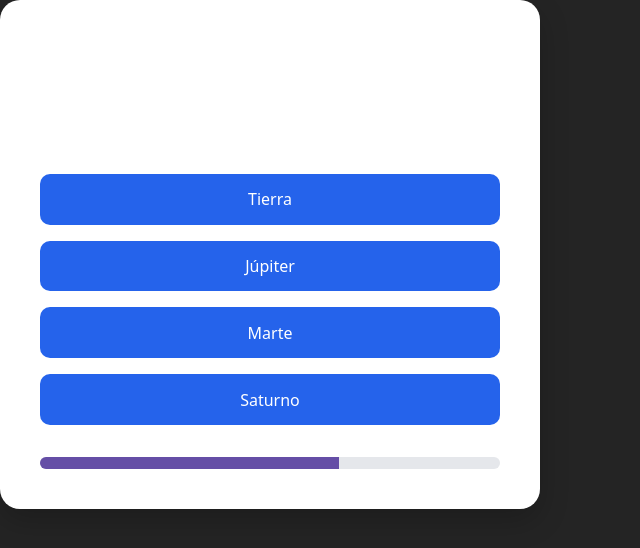
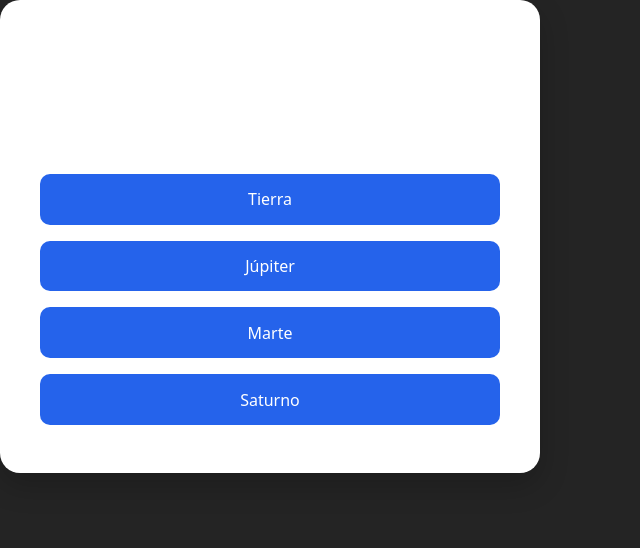
Before and after one commit to Patogol35/QuizEducativo, a React (Vite) app: page / in a window 1280 px wide. Both pictures are taken after a click on the button "🚀 Comenzar". Shown: the top 548 px of the page, without its empty margins (0-640 px from the left). Built offline with nearby package versions, Linux system fonts and the light colour scheme.

Commit message:
Update QuestionCard.jsx

```diff
--- a/src/components/QuestionCard.jsx
+++ b/src/components/QuestionCard.jsx
@@ -1,4 +1,4 @@
-import styled, { keyframes } from "styled-components";
+import styled from "styled-components";
 
 const Card = styled.div`
   background: #fff;
@@ -34,31 +34,12 @@ const Info = styled.div`
   margin-bottom: 1rem;
 `;
 
-const ProgressBarWrapper = styled.div`
-  margin-top: 1.5rem;
-  height: 12px;
-  background: #e5e7eb;
-  border-radius: 6px;
-  overflow: hidden;
-`;
-
-const fillAnimation = (duration) => keyframes`
-  from { width: 100%; background: #2563eb; }
-  to { width: 0%; background: #dc2626; }
-`;
-
-const ProgressBar = styled.div`
-  height: 100%;
-  animation: ${(props) => fillAnimation(props.duration)} linear forwards;
-  animation-duration: ${(props) => props.duration}s;
-`;
-
-export default function QuestionCard({ question, current, total, score, time, onAnswer }) {
+export default function QuestionCard({ question, current, total, score, onAnswer }) {
   return (
     <Card>
       <Info>
         <span>Puntaje: {score}</span>
-        <span>Pregunta {current + 1} / {total}</span>
+        <span>Pregunta {current + 1} de {total}</span>
       </Info>
 
       <Title>{question.question}</Title>
@@ -68,10 +49,6 @@ export default function QuestionCard({ question, current, total, score, time, on
           {opt}
         </Button>
       ))}
-
-      <ProgressBarWrapper>
-        <ProgressBar key={current} duration={time} />
-      </ProgressBarWrapper>
     </Card>
   );
-          }
+}
```
